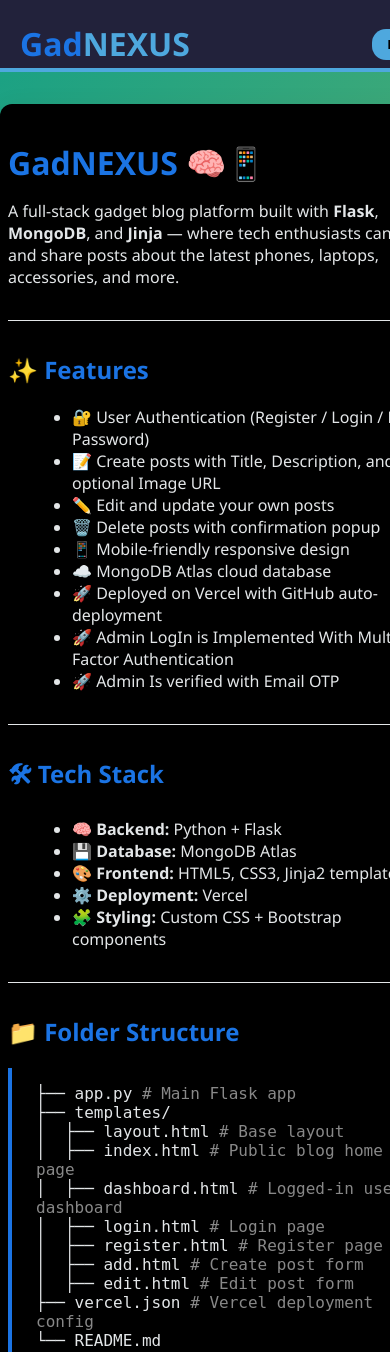
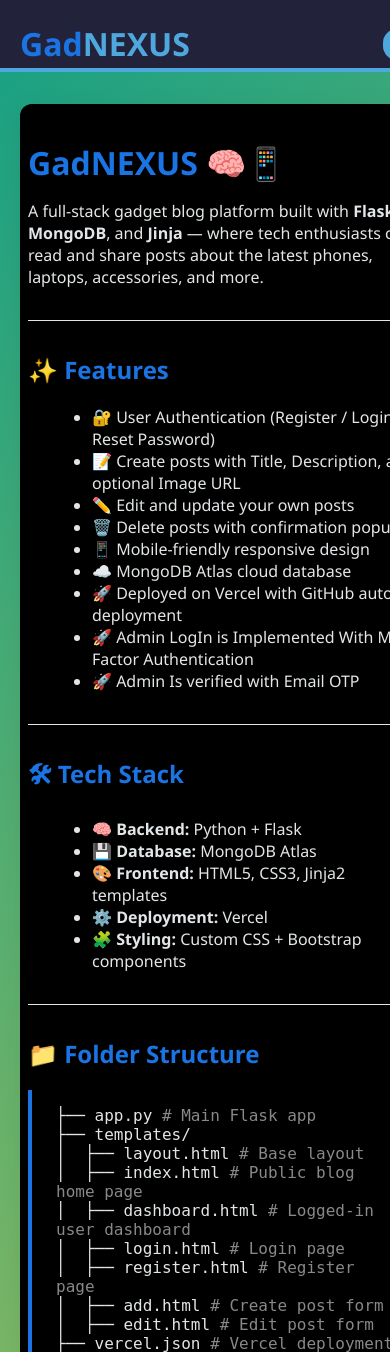
Before and after one commit to AlvinGeorge-AG/GadNEXUS, a Flask app: page /about in a window 390 px wide; the page is wider, and only the part inside the window is pictured. Shown: the top 1352 px of that part. Run offline with Flask 3, Linux system fonts and the light colour scheme.

Commit message:
style: update main container styling for improved layout and responsiveness

```diff
--- a/templates/about.html
+++ b/templates/about.html
@@ -6,7 +6,7 @@
   <meta name="viewport" content="width=device-width, initial-scale=1.0">
   <style>
     body { font-family: 'Segoe UI', Arial, sans-serif; background: linear-gradient(135deg, #16a085, #f4d03f); margin: 0; padding: 0; color: #ffffff; }
-    main { max-width: 800px; width: 430px; margin: 2rem auto; background: #000000; padding: 2rem 2.5rem 2.5rem 2.5rem; border-radius: 12px; box-shadow: 0 3px 24px rgba(0,0,0,0.07);align-items: center;}
+    main { background: linear-gradient(135deg, #16a085, #f4d03f); left: 20px; position: relative; margin-top: 100px;  width: 100%; margin: 2rem auto; background: #000000; padding: 2rem 2.5rem 2.5rem 2.5rem; border-radius: 12px; box-shadow: 0 3px 24px rgba(0,0,0,0.07);}
     h1, h2, h3 { color: #1b74e4; }
     h1 { margin-bottom: 0.25em; }
     pre, code { background: #000000; border-radius: 6px; padding: 0.15em 0.5em; }
@@ -37,7 +37,7 @@
       align-items: center;
       position: relative;
       height: 20px;
-      width: 96%;
+      width: 99%;
     }
     header h1{
       position: absolute;
```
